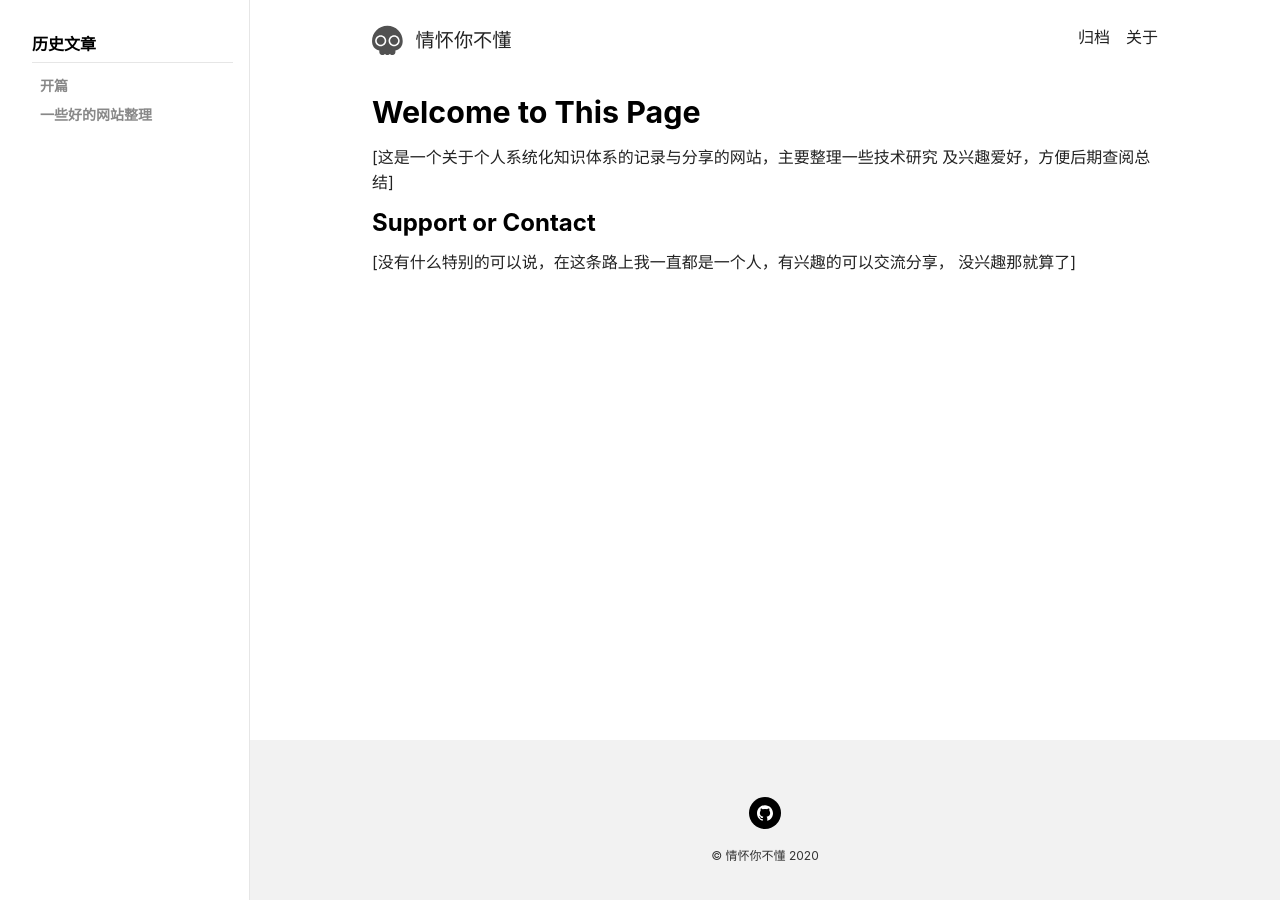
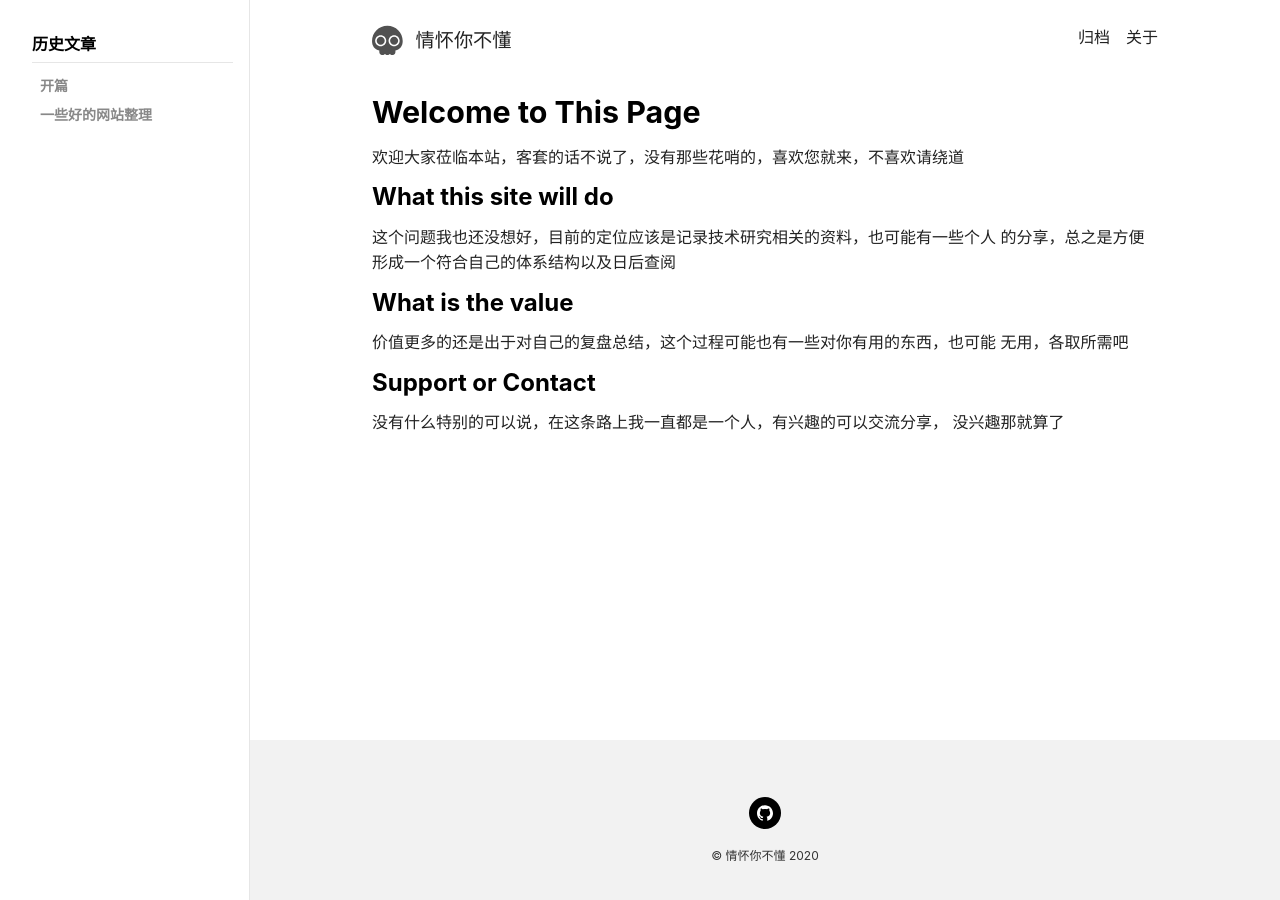
Before and after one commit to neroXu/nero.github.io, a Jekyll site: the page built from index.md, in a window 1280 px wide. Built offline with Jekyll 4.4.1, drawn with Linux system fonts in a browser that asks for light colours; nearby versions of some CDN libraries; our own code applies the rules of GitHub Pages for plain Markdown files; the list of posts is cut into pages by our own code.

Commit message:
update index page

```diff
--- a/index.md
+++ b/index.md
@@ -6,10 +6,16 @@ sidebar:
 ---
 
 ## Welcome to This Page
-[这是一个关于个人系统化知识体系的记录与分享的网站，主要整理一些技术研究
-及兴趣爱好，方便后期查阅总结]
+欢迎大家莅临本站，客套的话不说了，没有那些花哨的，喜欢您就来，不喜欢请绕道
 
+### What this site will do
+这个问题我也还没想好，目前的定位应该是记录技术研究相关的资料，也可能有一些个人
+的分享，总之是方便形成一个符合自己的体系结构以及日后查阅
+
+### What is the value
+价值更多的还是出于对自己的复盘总结，这个过程可能也有一些对你有用的东西，也可能
+无用，各取所需吧
 
 ### Support or Contact
-[没有什么特别的可以说，在这条路上我一直都是一个人，有兴趣的可以交流分享，
-没兴趣那就算了]
+没有什么特别的可以说，在这条路上我一直都是一个人，有兴趣的可以交流分享，
+没兴趣那就算了
```
